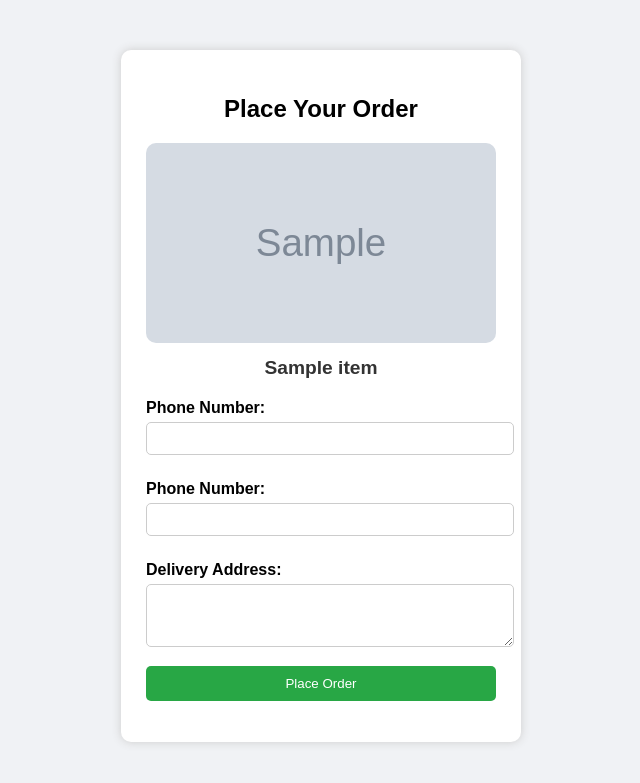
After one commit to liya3700/zomato_homechef, a Flask app: a page that uses app/templates/complete_order.html in a window 1280 px wide. The commit adds this page. Shown: the top 783 px of the page, without its empty margins (319-959 px from the left). Run offline with Flask 3, Linux system fonts and the light colour scheme; tables that the repository leaves empty hold one stand-in row (values such as "Sample post"); grey boxes marked "Sample" are stand-in pictures.

Commit message:
added complete order page

```diff
--- a/app/routes.py
+++ b/app/routes.py
@@ -169,3 +169,8 @@ def init_routes(app):
             return {'message': 'Item deleted successfully'}, 200
         else:
             return {'message': 'Item not found'}, 404
+
+    @app.route('/complete_order<int:item_id>', methods=['GET', 'POST'])
+    def complete_order(item_id):
+        item = Items.query.get(item_id)
+        return render_template('complete_order.html', food=item)
--- a/app/static/styles/chef_details.css
+++ b/app/static/styles/chef_details.css
@@ -95,3 +95,7 @@ body{
     border-bottom-left-radius: 12px;
     align-items: center;
 }
+
+a {
+    text-decoration: none;
+}
--- /dev/null
+++ b/app/static/styles/complete_order_style.css
@@ -0,0 +1,74 @@
+body {
+    font-family: Arial;
+    background: #f0f2f5;
+    display: flex;
+    justify-content: center;
+    padding-top: 50px;
+    margin: 0;
+  }
+
+  .container {
+    background: #fff;
+    padding: 25px;
+    border-radius: 10px;
+    box-shadow: 0 0 10px #ccc;
+    width: 350px;
+  }
+
+  h2 {
+    text-align: center;
+    margin-bottom: 20px;
+  }
+
+  .food-preview {
+    text-align: center;
+    margin-bottom: 20px;
+  }
+
+  .food-preview img {
+    width: 100%;
+    max-height: 200px;
+    object-fit: cover;
+    border-radius: 10px;
+  }
+
+  #foodName {
+    margin-top: 10px;
+    font-size: 1.2em;
+    color: #333;
+  }
+
+  label {
+    font-weight: bold;
+    margin-top: 10px;
+    display: block;
+  }
+
+  input, textarea {
+    width: 100%;
+    padding: 8px;
+    margin-top: 5px;
+    margin-bottom: 15px;
+    border: 1px solid #ccc;
+    border-radius: 5px;
+  }
+
+  button {
+    background: #28a745;
+    color: white;
+    padding: 10px;
+    border: none;
+    border-radius: 5px;
+    cursor: pointer;
+    width: 100%;
+  }
+
+  button:hover {
+    background: #218838;
+  }
+
+  #successMsg {
+    text-align: center;
+    color: green;
+    margin-top: 10px;
+  }
--- /dev/null
+++ b/app/templates/complete_order.html
@@ -0,0 +1,35 @@
+<!DOCTYPE html>
+<html lang="en">
+<head>
+  <meta charset="UTF-8" />
+  <title>Place Order</title>
+  <link rel="stylesheet" href="/static/styles/complete_order_style.css">
+</head>
+<body>
+  <div class="container">
+    <h2>Place Your Order</h2>
+
+    <div class="food-preview">
+      <img id="foodImage" src="{{ url_for('download_file', filename='') }}{{ food.image }}" alt="Food Image" />
+      <h3 id="foodName">{{food.name}}</h3>
+    </div>
+
+    <form id="orderForm">
+      <label for="quantity">Phone Number:</label>
+      <input type="text" id="quantity" name="quantity" required />
+
+      <label for="phone">Phone Number:</label>
+      <input type="text" id="phone" name="phone" required />
+
+      <label for="address">Delivery Address:</label>
+      <textarea id="address" name="address" rows="3" required></textarea>
+
+      <button type="submit">Place Order</button>
+    </form>
+
+    <p id="successMsg"></p>
+  </div>
+
+  <script src="/static/js/complete_order.js"></script>
+</body>
+</html>
```
Also changed, not shown: app/templates/chef_detail_page.html (+7 -5 lines), app/static/js/complete_order.js (added), app/uploads/images/biryani.jpg (added), app/uploads/images/meals.jpg, app/uploads/profile_pics/avathar_boy.png (added), app/uploads/profile_pics/avathar_girl.png (added).
